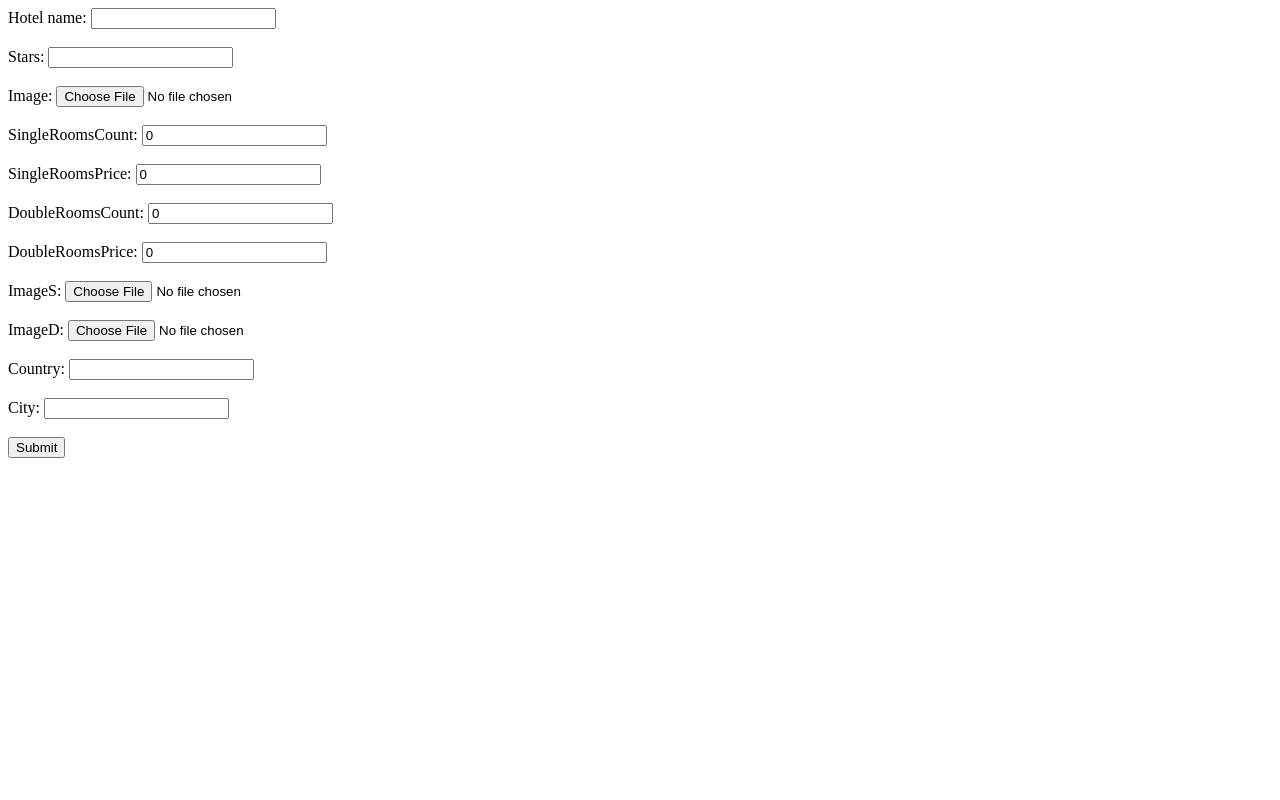
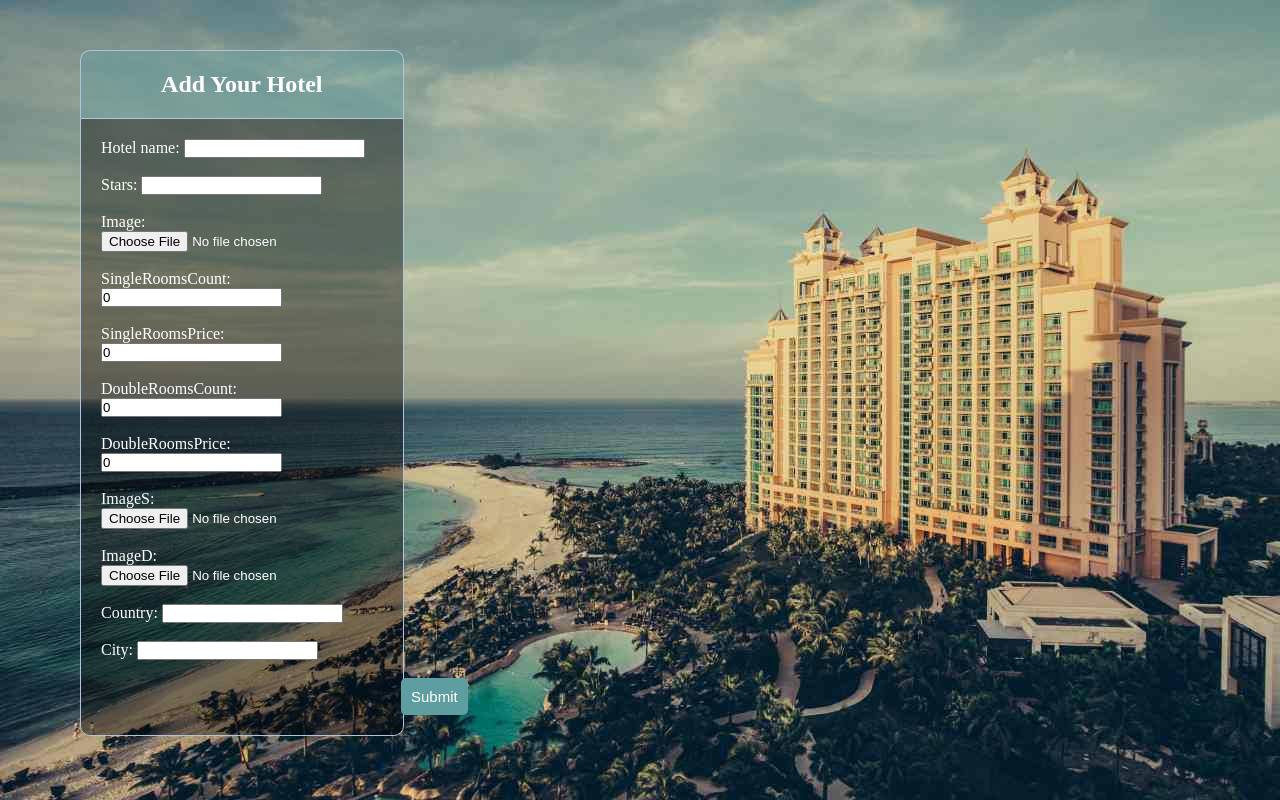
Before and after one commit to AhmedMorsy95/Hotel_Reservation, a Django app: page /Request/addHotel in a window 1280 px wide. Run offline with Django 3.2, Linux system fonts and the light colour scheme; the visitor is signed in with stand-in values (Sample User, id 1).

Commit message:
added some css

```diff
--- /dev/null
+++ b/Request/static/Request/style.css
@@ -0,0 +1,47 @@
+* {
+  margin: 0px;
+  padding: 0px;
+}
+
+body {
+    background: white url("images/hotel.jpg") no-repeat;
+    color: white;
+}
+
+.header {
+  width: 22%;
+  margin-top: 50px;
+  margin-bottom: 0px;
+  margin-right: 150px;
+  margin-left: 80px;
+  color: white;
+  background: rgb(95,158,160,0.4);
+  text-align: center;
+  border: 1px solid #B0C4DE;
+  border-bottom: none;
+  border-radius: 10px 10px 0px 0px;
+  padding: 20px;
+}
+
+form, .content {
+  width: 22%;
+  margin-top: 0px;
+  margin-bottom: 50px;
+  margin-right: 150px;
+  margin-left: 80px;
+  padding: 20px;
+  color: white;
+  border: 1px solid #B0C4DE;
+  background: rgba(0,0,0,0.4);
+  border-radius: 0px 0px 10px 10px;
+}
+
+.btn {
+  padding: 10px;
+  font-size: 15px;
+  color: white;
+  background: #5F9EA0;
+  border: none;
+  border-radius: 5px;
+  margin-left: 300px;
+}
--- a/Request/templates/Request/addHotel.html
+++ b/Request/templates/Request/addHotel.html
@@ -1,4 +1,11 @@
+{% load static %}
+<link rel="stylesheet" type="text/css" href="{% static 'Request/style.css' %}">
 
+{% block content %}
+
+	<div class="header">
+    	<h2>Add Your Hotel</h2>
+ 	</div>
 	<form name = "form"   action="{% url "addHotel" %}" method="POST" enctype = "multipart/form-data" novalidate>
   	{% csrf_token %}
     	  {%   for all in form %}
@@ -10,5 +17,6 @@
 	          </div>
     	  {%   endfor %}
 
-      <button type="submit">Submit</button>
+      	<button type="submit" class="btn">Submit</button>
 	</form>
+{% endblock %}
```
Also changed, not shown: Hotel_Reservation/settings.py (+7 -3 lines), Owner/static/Owner/style.css (added, +40 -0 lines), Owner/templates/Owner/login.html (+9 -6 lines), Owner/templates/Owner/signup.html (+6 -2 lines), Owner/static/Owner/images/background.jpg (added), Request/static/Request/images/hotel.jpg (added). Lines whose indentation alone changed are shown as unchanged.
